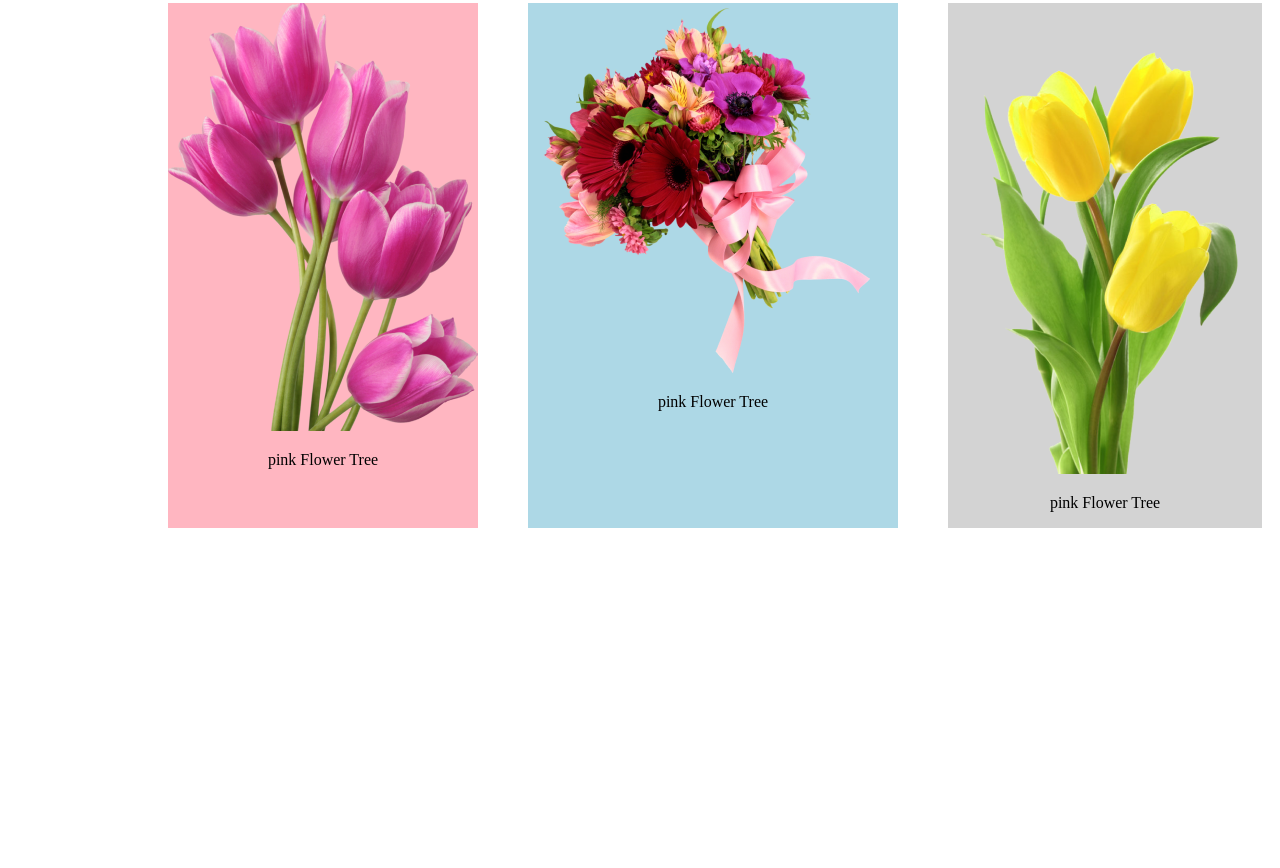
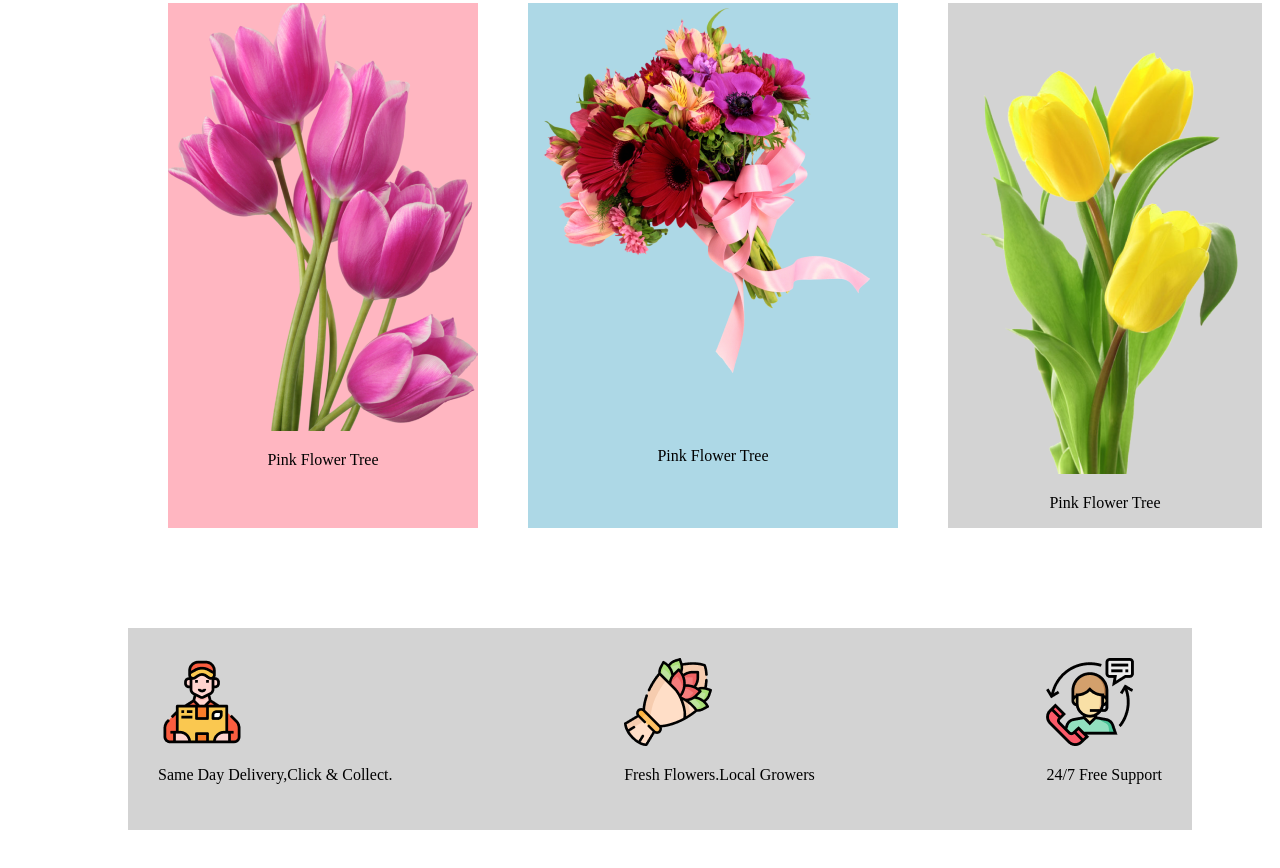
Before and after one commit to mddipu2219/my-first-flower-shop-website, a plain HTML site: page index.html in a window 1280 px wide. Shown: the part 873-1741 px from the top of the page. Before the commit the page ends 1471 px from the top, so only its background shows below. Drawn offline with Linux system fonts and the light colour scheme.

Commit message:
added section content and images

```diff
--- a/index.html
+++ b/index.html
@@ -35,15 +35,32 @@
       <div class="section-content">
         <div class="section-image1">
           <img src="Flower Asset/pngwing 6.png" alt="" />
-          <p class="para">pink Flower Tree</p>
+          <p class="para">Pink Flower Tree</p>
         </div>
         <div class="section-image2">
-          <img src="Flower Asset/pngwing 5.png" alt="" />
-          <p class="para">pink Flower Tree</p>
+          <img
+            src="Flower Asset/pngwing 5.png"
+            alt=""
+          /><br /><br /><br /><br />
+          <p class="para">Pink Flower Tree</p>
         </div>
         <div class="section-image3">
           <img src="Flower Asset/pngwing 7.png" alt="" />
-          <p class="para">pink Flower Tree</p>
+          <p class="para">Pink Flower Tree</p>
+        </div>
+      </div>
+      <div class="section-content-added">
+        <div class="">
+          <img src="Flower Asset/Group 57.png" alt="" />
+          <p>Same Day Delivery,Click & Collect.</p>
+        </div>
+        <div class="">
+          <img src="Flower Asset/Group 58.png" alt="" />
+          <p>Fresh Flowers.Local Growers</p>
+        </div>
+        <div class="">
+          <img src="Flower Asset/Group 59.png" alt="" />
+          <p>24/7 Free Support</p>
         </div>
       </div>
     </main>
--- a/styles/flower.css
+++ b/styles/flower.css
@@ -47,6 +47,7 @@
   text-align: center;
   padding: 60px;
   gap: 50px;
+  font-display: center;
 }
 .section-image1 {
   background-color: lightpink;
@@ -58,3 +59,11 @@
 .section-image3 {
   background-color: lightgray;
 }
+.section-content-added {
+  display: flex;
+  justify-content: space-between;
+  background-color: lightgrey;
+  margin: 40px 80px 40px 120px;
+  padding: 30px;
+  font-display: center;
+}
```
